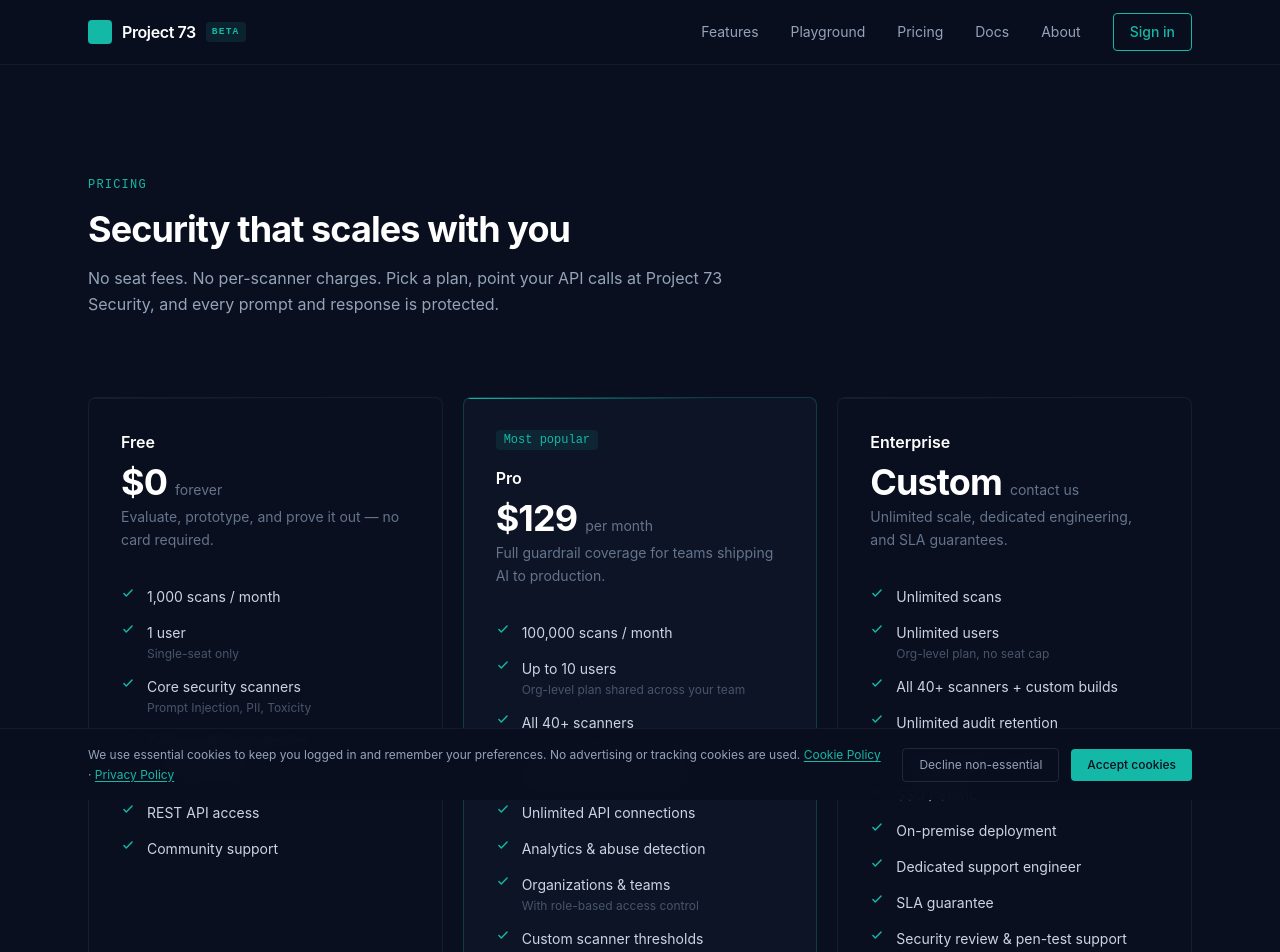
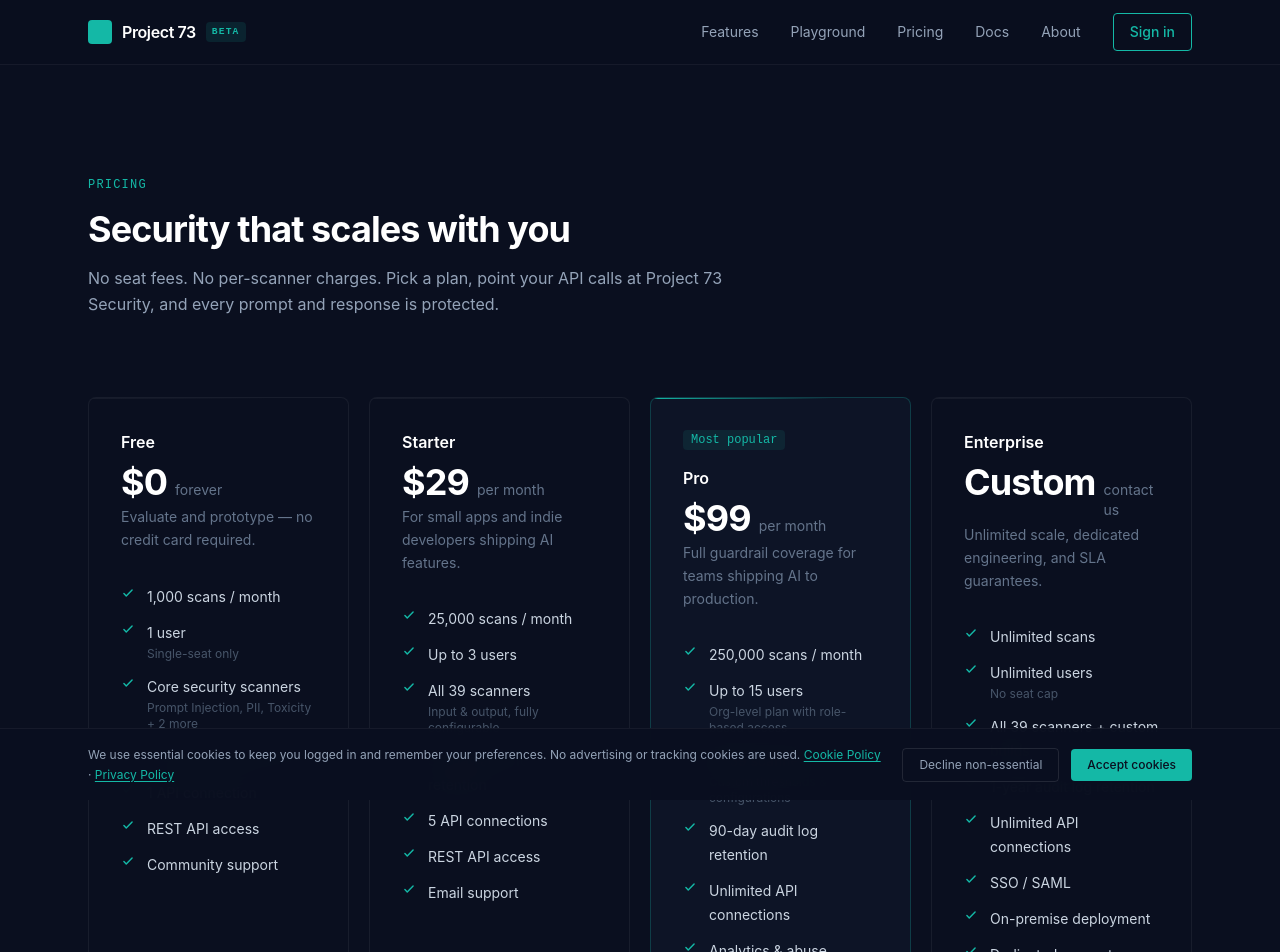
Before and after one commit to 0x0pointer/seraph, a Next.js app in the folder frontend/: page /pricing in a window 1280 px wide. Shown: the top 952 px of the page. Built offline with nearby package versions, Linux system fonts and the light colour scheme.

Commit message:
feat: add Starter plan, revise pricing to Free/Starter/Pro/Enterprise

```diff
--- a/frontend/src/app/(marketing)/pricing/page.tsx
+++ b/frontend/src/app/(marketing)/pricing/page.tsx
@@ -8,12 +8,12 @@
     name: "Free",
     price: "$0",
     sub: "forever",
-    desc: "Evaluate, prototype, and prove it out — no card required.",
+    desc: "Evaluate and prototype — no credit card required.",
     highlight: false,
     features: [
       { text: "1,000 scans / month", note: null },
       { text: "1 user", note: "Single-seat only" },
-      { text: "Core security scanners", note: "Prompt Injection, PII, Toxicity" },
+      { text: "Core security scanners", note: "Prompt Injection, PII, Toxicity + 2 more" },
       { text: "7-day audit log retention", note: null },
       { text: "1 API connection", note: null },
       { text: "REST API access", note: null },
@@ -23,21 +23,39 @@
     href: "/register",
   },
   {
+    name: "Starter",
+    price: "$29",
+    sub: "per month",
+    desc: "For small apps and indie developers shipping AI features.",
+    highlight: false,
+    features: [
+      { text: "25,000 scans / month", note: null },
+      { text: "Up to 3 users", note: null },
+      { text: "All 39 scanners", note: "Input & output, fully configurable" },
+      { text: "30-day audit log retention", note: null },
+      { text: "5 API connections", note: null },
+      { text: "REST API access", note: null },
+      { text: "Email support", note: null },
+    ],
+    cta: "Get started",
+    href: "/register",
+  },
+  {
     name: "Pro",
-    price: "$129",
+    price: "$99",
     sub: "per month",
     desc: "Full guardrail coverage for teams shipping AI to production.",
     highlight: true,
     badge: "Most popular",
     features: [
-      { text: "100,000 scans / month", note: null },
-      { text: "Up to 10 users", note: "Org-level plan shared across your team" },
-      { text: "All 40+ scanners", note: "Input & output, fully configurable" },
+      { text: "250,000 scans / month", note: null },
+      { text: "Up to 15 users", note: "Org-level plan with role-based access" },
+      { text: "All 39 scanners", note: "Custom thresholds & configurations" },
       { text: "90-day audit log retention", note: null },
       { text: "Unlimited API connections", note: null },
       { text: "Analytics & abuse detection", note: null },
-      { text: "Organizations & teams", note: "With role-based access control" },
-      { text: "Custom scanner thresholds", note: null },
+      { text: "Organizations & teams", note: null },
+      { text: "99.5% uptime SLA", note: null },
       { text: "Priority support", note: null },
     ],
     cta: "Start free trial",
@@ -51,14 +69,14 @@
     highlight: false,
     features: [
       { text: "Unlimited scans", note: null },
-      { text: "Unlimited users", note: "Org-level plan, no seat cap" },
-      { text: "All 40+ scanners + custom builds", note: null },
-      { text: "Unlimited audit retention", note: null },
+      { text: "Unlimited users", note: "No seat cap" },
+      { text: "All 39 scanners + custom builds", note: null },
+      { text: "1-year audit log retention", note: null },
       { text: "Unlimited API connections", note: null },
       { text: "SSO / SAML", note: null },
       { text: "On-premise deployment", note: null },
       { text: "Dedicated support engineer", note: null },
-      { text: "SLA guarantee", note: null },
+      { text: "99.9% uptime SLA", note: null },
       { text: "Security review & pen-test support", note: null },
     ],
     cta: "Talk to sales",
@@ -116,15 +134,19 @@
   },
   {
     q: "Which scanners are included in the Free tier?",
-    a: "The Free tier includes the core security scanners: Prompt Injection, PII Detection, and Toxicity. All 40+ scanners are available on Pro and Enterprise.",
+    a: "The Free tier includes 5 core security scanners: Prompt Injection, Anonymize (PII), Toxicity, Ban Topics, and Ban Substrings. All 39 scanners are available on Starter, Pro, and Enterprise.",
   },
   {
     q: "Is there a free trial for Pro?",
     a: "Yes — the Pro trial gives you full access for 14 days with no credit card required. You'll be prompted to add a payment method at the end of the trial.",
   },
   {
+    q: "What is the difference between Starter and Pro?",
+    a: "Starter is designed for small apps and solo developers — 25,000 scans, 3 users, 5 connections. Pro is for growing teams with 250,000 scans, 15 users, unlimited connections, analytics, org management, and a 99.5% SLA.",
+  },
+  {
     q: "What is on-premise deployment?",
-    a: "Enterprise customers can run the entire Project 73 Security stack inside their own infrastructure. We provide Docker images, Helm charts, and a dedicated engineer for the initial rollout.",
+    a: "Enterprise customers can run the entire Project 73 stack inside their own infrastructure. We provide Docker images, Helm charts, and a dedicated engineer for the initial rollout.",
   },
 ];
 
@@ -147,7 +169,7 @@
         </div>
 
         {/* Tier cards */}
-        <div className="grid grid-cols-1 md:grid-cols-3 gap-5 mb-20">
+        <div className="grid grid-cols-1 md:grid-cols-2 xl:grid-cols-4 gap-5 mb-20">
           {tiers.map((tier) => (
             <div
               key={tier.name}
--- a/frontend/src/app/dashboard/admin/page.tsx
+++ b/frontend/src/app/dashboard/admin/page.tsx
@@ -443,6 +443,7 @@
 
 const ALL_PLANS = [
   { value: "free",       label: "Free",       color: "#94a3b8" },
+  { value: "starter",    label: "Starter",    color: "#38bdf8" },
   { value: "pro",        label: "Pro",        color: "#14B8A6" },
   { value: "enterprise", label: "Enterprise", color: "#a78bfa" },
 ];
```
Also changed, not shown: 2 other files (tests, documents, lock files or other folders).
